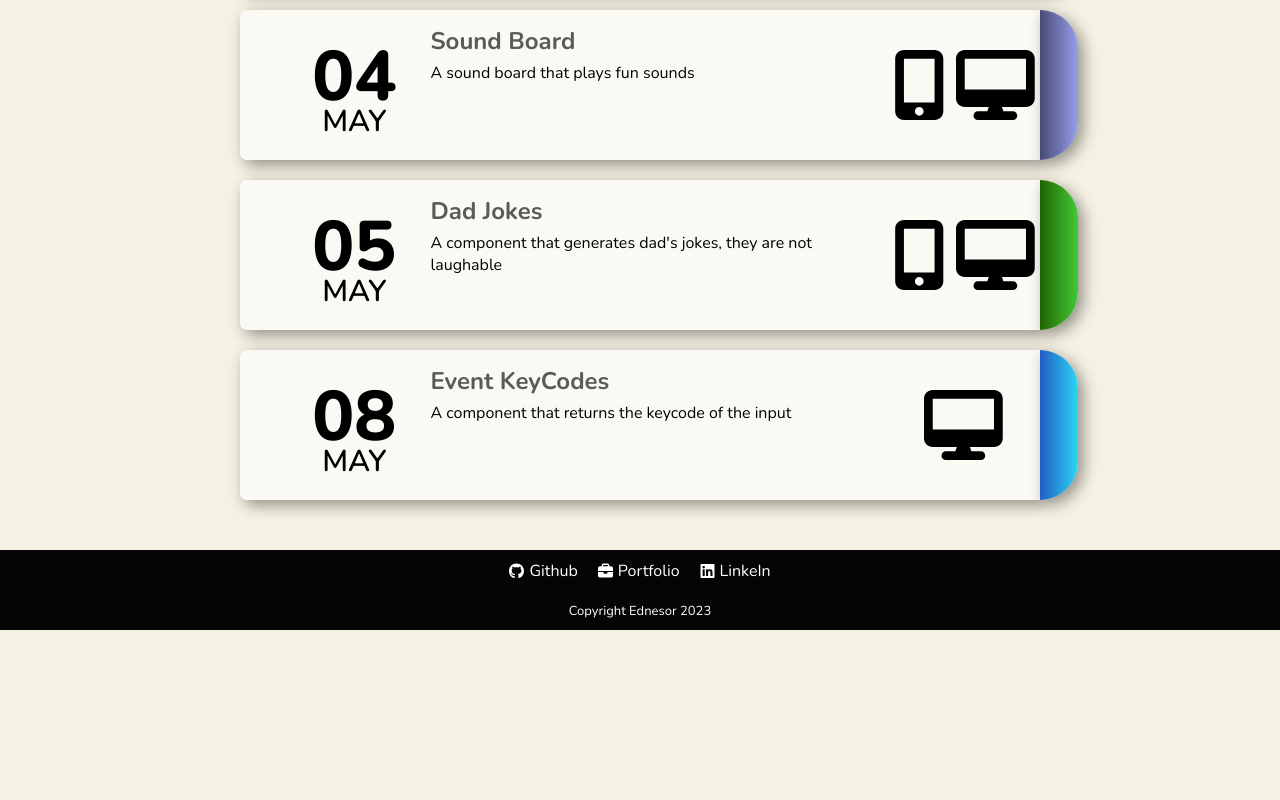
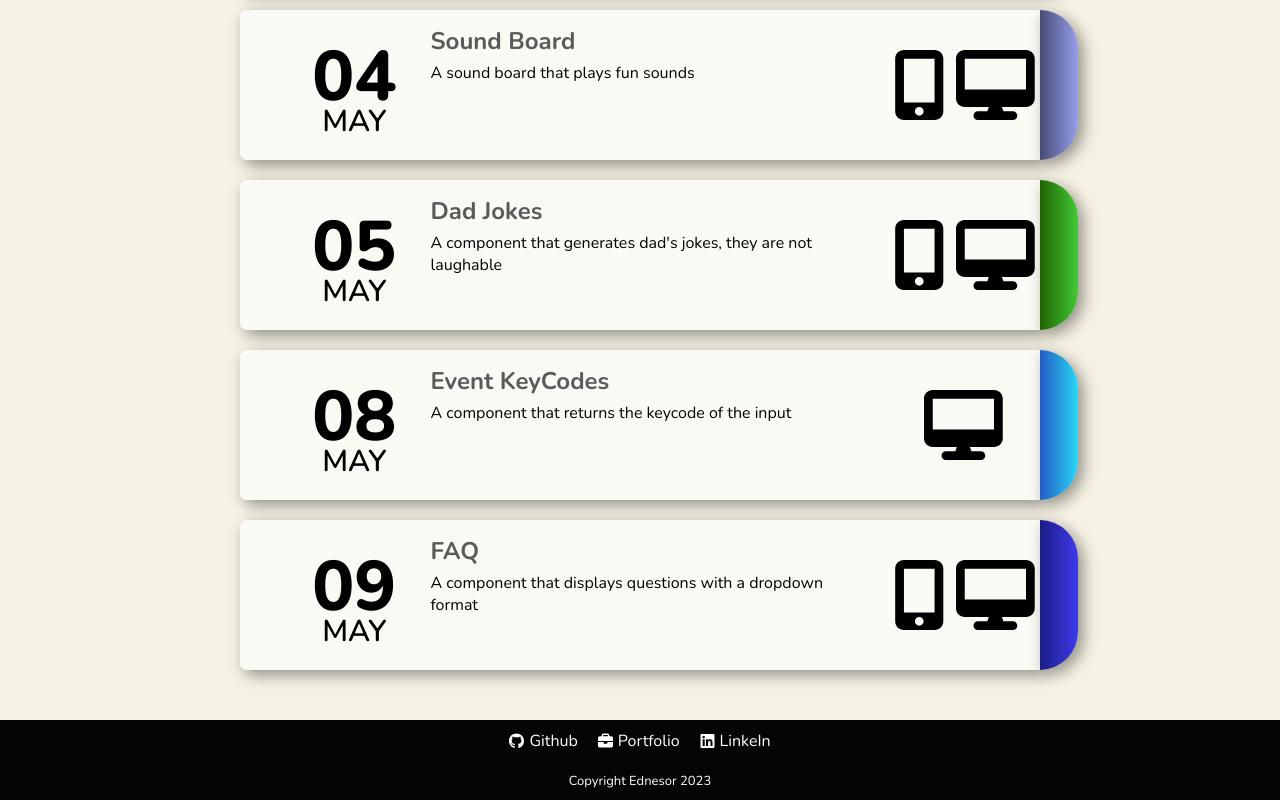
Before and after one commit to Ednesor/50-projects-50-days, a Next.js app: page /index in a window 1280 px wide. Shown: the part 1543-2343 px from the top of the page. Before the commit the page ends 2173 px from the top, so only its background shows below. Built offline with nearby package versions, Linux system fonts and the light colour scheme.

Commit message:
feat: add new component

```diff
--- a/src/consts.js
+++ b/src/consts.js
@@ -9,6 +9,7 @@ export const FORM_WAVE = "form-wave";
 export const SOUND_BOARD = "sound-board";
 export const DAD_JOKES = "dad-jokes";
 export const EVENT_KEYCODES = "event-keycodes";
+export const FAQ = "faq";
 
 export const components = [
     {
@@ -88,4 +89,11 @@ export const components = [
         description: "A component that returns the keycode of the input",
         url: EVENT_KEYCODES,
     },
+    {
+        device: "both",
+        date: ["09", "may"],
+        title: "FAQ",
+        description: "A component that displays questions with a dropdown format",
+        url: FAQ,
+    },
 ];
```
Also changed, not shown: src/pages/component/[id].jsx (+6 -1 lines).
